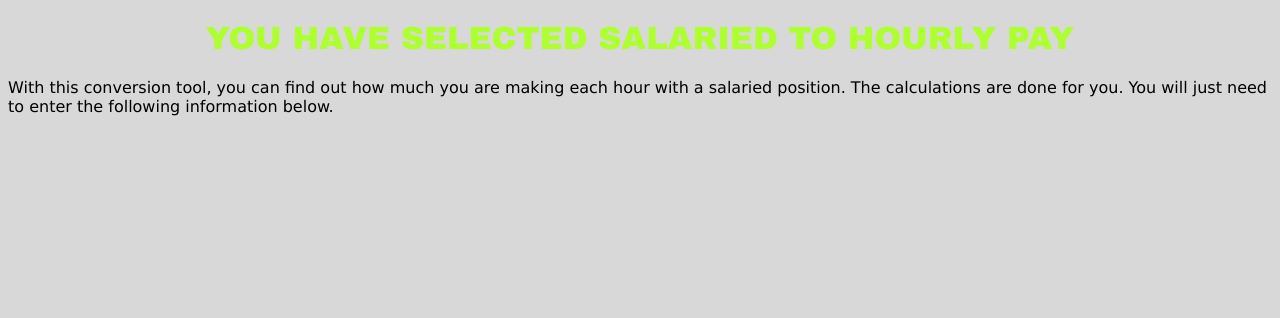
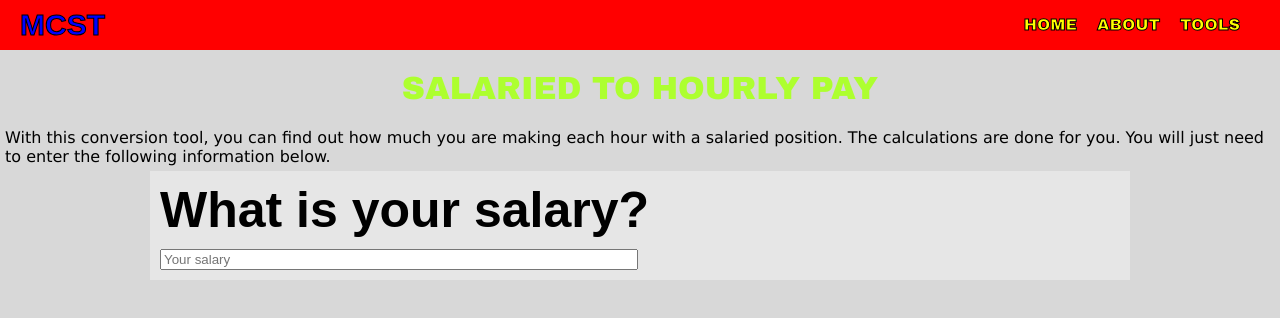
Before and after one commit to allenhenderson1997/Multiple-Selection-Conversion-Tool, a plain HTML site: page conversion-selection-tools/salaried-to-hourly-pay.html in a window 1280 px wide. Drawn offline with Linux system fonts and the light colour scheme.

Commit message:
Added navigation bar and logo.

```diff
--- a/conversion-selection-tools/salaried-to-hourly-pay.html
+++ b/conversion-selection-tools/salaried-to-hourly-pay.html
@@ -6,10 +6,25 @@
     <meta name="viewport" content="width=device-width, initial-scale=1.0">
     <title>Conversion Selection: Salaried To Hourly Pay</title>
     <link rel="stylesheet" type="text/css" href="../css/style.css" />
+    <script type="text/javascript" src="../js/salaried-to-hourly-pay-script.js"></script>
 </head>
 <body>
-    <h1>you have selected salaried to hourly pay</h1>
+    <header>
+        <p class="logo text-stroke-design">mcst</p>
+        <ul class="navigation-bar">
+            <li class="text-stroke-design"><a href="/">home</a></li>
+            <li class="text-stroke-design"><a href="about.html">about</a></li>
+            <li class="text-stroke-design"><a href="tools.html">tools</a></li>
+        </ul>
+    </header>
+
+    <h1>salaried to hourly pay</h1>
 
     <p>with this conversion tool, you can find out how much you are making each hour with a salaried position. The calculations are done for you. You will just need to enter the following information below.</p>
+
+    <form id="conversion-tool-selection-form-info">
+        <label for="salary-input">What is your salary?</label><br>
+        <input type="text" placeholder="Your salary" name="salary-input" />
+    </form>
 </body>
 </html>
--- a/css/style.css
+++ b/css/style.css
@@ -1,6 +1,7 @@
 body {
 
     background-color: #d8d8d8;
+    margin: 0;
 }
 
 h1 {
@@ -49,6 +50,7 @@ h6 {
 p {
 
     font-family:Verdana;
+    margin: 5px;
 }
 
 p::first-letter {
@@ -62,10 +64,59 @@ p::first-letter {
     -webkit-text-stroke-width: 1px;
 }
 
+
+
 .main-header {
 
     text-align: center;
     -webkit-text-stroke-width: 2px;
+}
+
+header {
+
+    display: flex;
+    flex-direction: row;
+    justify-content: space-between;
+    background: red;
+    position: sticky;
+    position: -webkit-sticky;
+    margin: 0;
+    top: 0;
+    left: 0;
+    width: 100%;
+    align-items: center;
+}
+
+.logo {
+
+    text-transform: uppercase;
+    font-family: sans-serif;
+    font-weight: bolder;
+    color: blue;
+    margin-left: 20px;
+    font-size: 30px;
+}
+
+.navigation-bar {
+
+    display: flex;
+    justify-content: space-evenly;
+    margin-right: 20px;
+    align-items: center;
+}
+
+.navigation-bar li {
+
+    padding-right: 20px;
+    list-style-type: none;
+}
+
+.navigation-bar li a {
+
+    color: yellow;
+    text-decoration: none;
+    text-transform: uppercase;
+    font-family: Arial Black;
 }
 
 #conversion-tool-selection-container {
@@ -96,3 +147,25 @@ p::first-letter {
     transform: scale(1);
     transition: all .1s ease-in-out;
 }
+
+#conversion-tool-selection-form-info {
+
+    width: 75%;
+    margin: auto;
+    background-color: #e6e6e6;
+    padding: 10px;
+
+}
+
+#conversion-tool-selection-form-info label {
+
+    font-family: sans-serif;
+    font-size: 50px;
+    font-weight: bolder;
+}
+
+#conversion-tool-selection-form-info input {
+
+    width: 470px;
+    margin-top: 10px;
+}
```
Also changed, not shown: conversion-tools.html (added, +43 -0 lines), index.html (+8 -23 lines).
